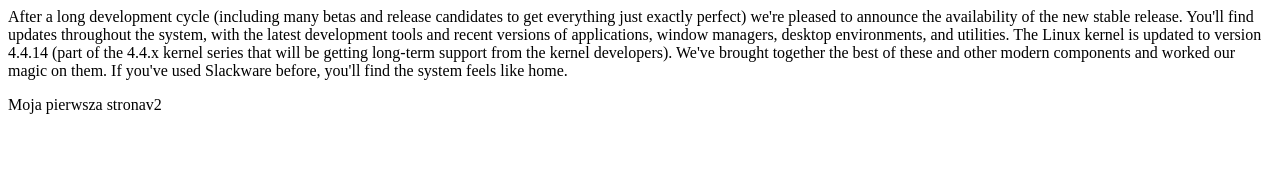
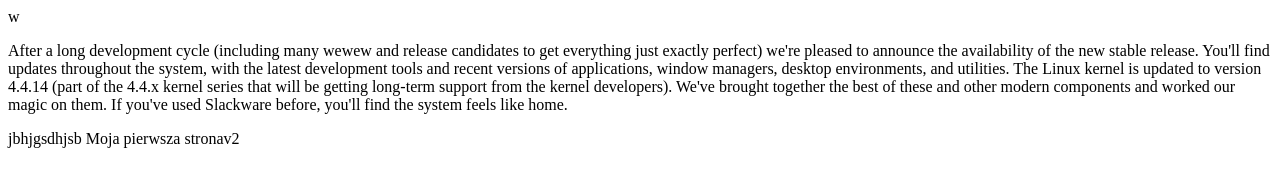
Before and after one commit to akowalski1/grzegorz, a plain HTML site: page index.html in a window 1280 px wide. Drawn offline with Linux system fonts and the light colour scheme.

Commit message:
revolusion

```diff
--- a/index.html
+++ b/index.html
@@ -2,9 +2,10 @@
 <head>
 </head>
 <body>
-<title> 123</title>
-<p>After a long development cycle (including many betas and release candidates to get everything just exactly perfect) we're pleased to announce the availability of the new stable release. You'll find updates throughout the system, with the latest development tools and recent versions of applications, window managers, desktop environments, and utilities. The Linux kernel is updated to version 4.4.14 (part of the 4.4.x kernel series that will be getting long-term support from the kernel developers). We've brought together the best of these and other modern components and worked our magic on them. If you've used Slackware before, you'll find the system feels like home.
+<title> 123</title>w
+<p>After a long development cycle (including many wewew and release candidates to get everything just exactly perfect) we're pleased to announce the availability of the new stable release. You'll find updates throughout the system, with the latest development tools and recent versions of applications, window managers, desktop environments, and utilities. The Linux kernel is updated to version 4.4.14 (part of the 4.4.x kernel series that will be getting long-term support from the kernel developers). We've brought together the best of these and other modern components and worked our magic on them. If you've used Slackware before, you'll find the system feels like home.
 </p>
+<p>jbhjgsdhjsb
 Moja pierwsza stronav2
 </body>
 </html>
```
